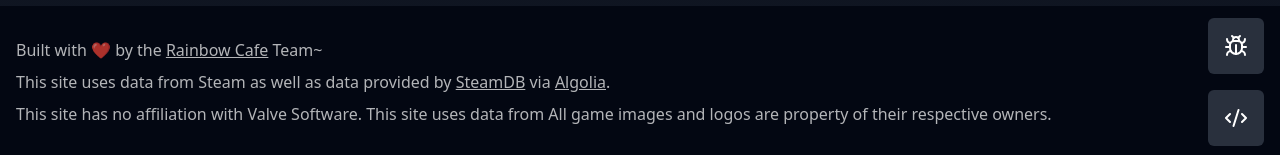
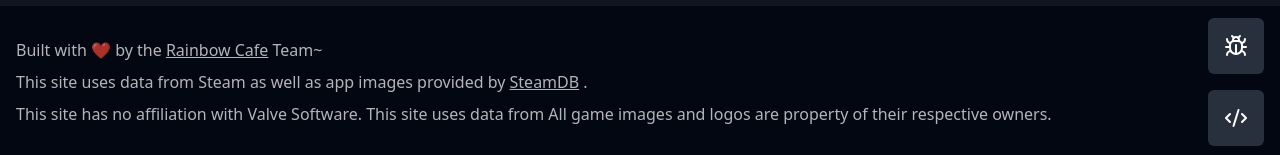
Before and after one commit to ribbon-studios/protontweaks-ui, a React (Vite) app: page /apps/1 in a window 1280 px wide. Shown: the part 642-797 px from the top of the page. Built offline with nearby package versions, Linux system fonts and the light colour scheme.

Commit message:
fix: footer disclosure

```diff
--- a/src/components/AppFooter.tsx
+++ b/src/components/AppFooter.tsx
@@ -15,18 +15,10 @@ export const AppFooter: FC = () => {
           Team~
         </div>
         <div>
-          This site uses data from Steam as well as data provided by{' '}
+          This site uses data from Steam as well as app images provided by{' '}
           <Link className="underline" to="https://steamdb.info" target="_blank">
             SteamDB
           </Link>{' '}
-          via{' '}
-          <Link
-            className="underline"
-            to="https://www.algolia.com/?utm_source=steamdb_search&utm_medium=link&utm_term=logo&utm_campaign=steamdb"
-            target="_blank"
-          >
-            Algolia
-          </Link>
           .
         </div>
         <div>
```
